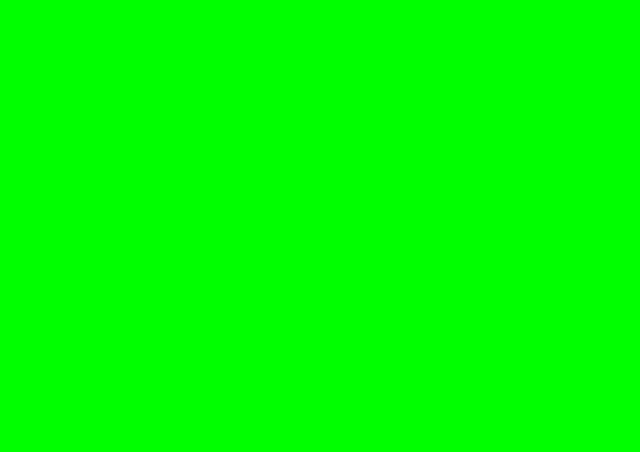
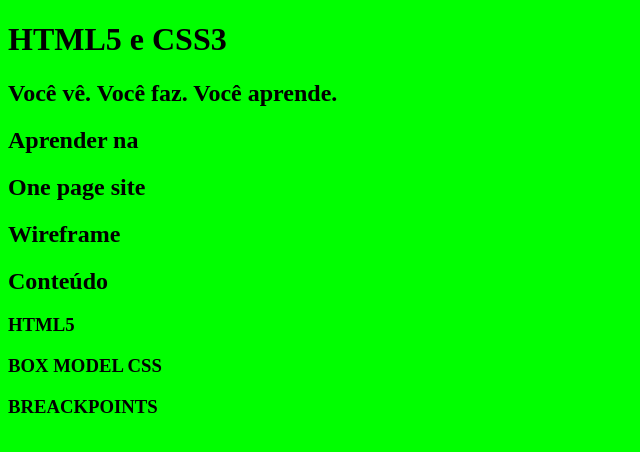
Before and after one commit to M4rc0ACosta/html5css3, a plain HTML site: page index.html in a window 1280 px wide. Shown: the whole page, without its empty margins (0-640 px from the left). Drawn offline with Linux system fonts and the light colour scheme.

Commit message:
Semântica e heading tags

```diff
--- a/index.html
+++ b/index.html
@@ -10,6 +10,42 @@
     <link rel="stylesheet" href="style.css">
 </head>
 <body>
+    <!-- Cabeçalho -->
+    <header>
+
+    </header>
+    <!-- Destaque -->
+    <main>
+        <h1> HTML5 e CSS3</h1>
+        <h2>Você vê. Você faz. Você aprende.</h2>
+    </main>
+    <!-- Sobre -->
+    <section>
+        <h2>Aprender na</h2>
+
+    </section>
+    <!-- One page -->
+    <section>
+        <h2>One page site</h2>
+
+    </section>
+    <!-- Wireframe -->
+    <section>
+        <h2>Wireframe</h2>
+
+    </section>
+    <!-- Conteúdo -->
+    <section>
+        <h2>Conteúdo</h2>
+        <h3>HTML5</h3>
+        <h3>BOX MODEL CSS</h3>
+        <H3>BREACKPOINTS</H3>
+
+    </section>
+    <!-- Rodapé -->
+    <footer>
+
+    </footer>
 
 </body>
 </html>
```
Also changed, not shown: img/favicon.png.
